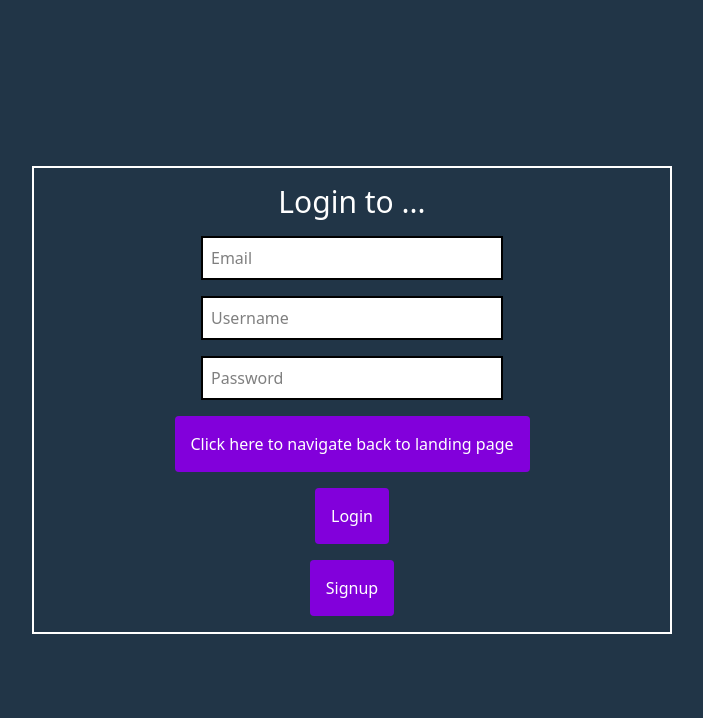
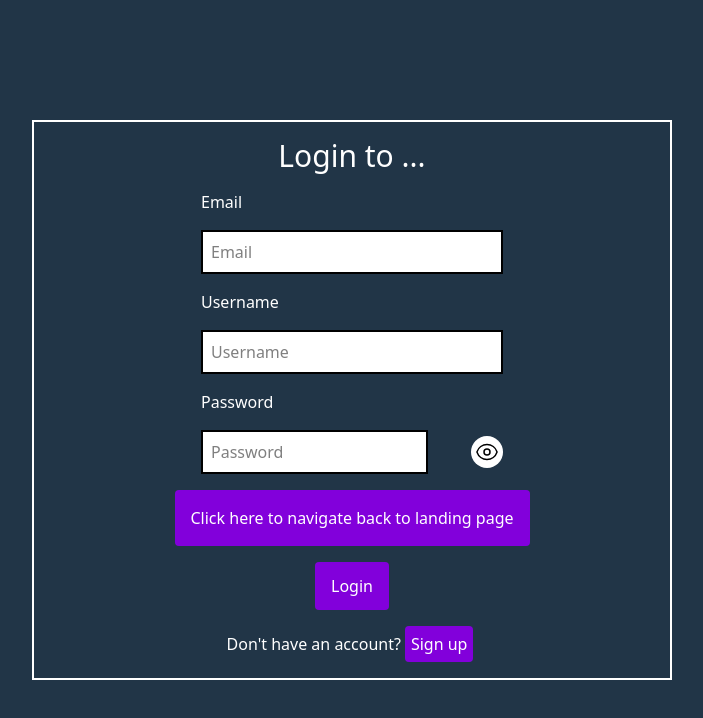
Before and after one commit to devsoc-unsw/trainee-kingsman-25t3, a React (Vite) app in the folder Frontend/: page /login in a window 1280 px wide. Shown: the top 718 px of the page, without its empty margins (288-991 px from the left). Built offline with nearby package versions, Linux system fonts and the light colour scheme.

Commit message:
updated progress for login auth

```diff
--- a/Frontend/src/pages/Login.tsx
+++ b/Frontend/src/pages/Login.tsx
@@ -1,7 +1,19 @@
+import { useState } from "react";
 import { useNavigate } from "react-router-dom"
 
 const Login = () => {
   const navigate = useNavigate();
+  const [passwordVisible, setPasswordVisible] = useState(false)
+  const [password, setPassword] = useState("")
+
+  const passwordToggle = () => {
+    setPasswordVisible(!passwordVisible)
+  }
+
+  const passwordChange = (e: React.ChangeEvent<HTMLInputElement>) => {
+    setPassword(e.target.value)
+  }
+
 
   return (
     <div className="flex justify-center items-center min-h-screen bg-[#213547] text-white">
@@ -10,10 +22,33 @@
         <h1 className="text-3xl">Login to ...</h1>
 
         <div className="flex flex-col gap-y-4 w-1/2">
+          <h2>Email</h2>
           <input placeholder="Email" className="border-2 text-black p-2 bg-white"></input>
+          <h2>Username</h2>
           <input placeholder="Username" className="border-2 text-black p-2 bg-white"></input>
-          <input placeholder="Password" className="border-2 text-black p-2 bg-white"></input>
+          <h2>Password</h2>
+          <div className="relative w-full">
+            <input
+              placeholder="Password"
+              className="border-2 text-black p-2 bg-white w-3/4"
+              onChange={passwordChange}
+              type={passwordVisible ? "text" : "password"}
+              value={password}
+              />
+              <span onClick={passwordToggle} className="absolute bg-white w-fit p-1 rounded-2xl right-0 top-1/2 -translate-y-1/2 cursor-pointer text-black select-none">
+                {passwordVisible ?
+                <svg xmlns="http://www.w3.org/2000/svg" fill="none" viewBox="0 0 24 24" strokeWidth={1.5} stroke="black" className="size-6">
+                  <path strokeLinecap="round" strokeLinejoin="round" d="M3.98 8.223A10.477 10.477 0 0 0 1.934 12C3.226 16.338 7.244 19.5 12 19.5c.993 0 1.953-.138 2.863-.395M6.228 6.228A10.451 10.451 0 0 1 12 4.5c4.756 0 8.773 3.162 10.065 7.498a10.522 10.522 0 0 1-4.293 5.774M6.228 6.228 3 3m3.228 3.228 3.65 3.65m7.894 7.894L21 21m-3.228-3.228-3.65-3.65m0 0a3 3 0 1 0-4.243-4.243m4.242 4.242L9.88 9.88" />
+                </svg>
+                :
+                <svg xmlns="http://www.w3.org/2000/svg" fill="none" viewBox="0 0 24 24" strokeWidth={1.5} stroke="black" className="size-6">
+                  <path strokeLinecap="round" strokeLinejoin="round" d="M2.036 12.322a1.012 1.012 0 0 1 0-.639C3.423 7.51 7.36 4.5 12 4.5c4.638 0 8.573 3.007 9.963 7.178.07.207.07.431 0 .639C20.577 16.49 16.64 19.5 12 19.5c-4.638 0-8.573-3.007-9.963-7.178Z" />
+                  <path strokeLinecap="round" strokeLinejoin="round" d="M15 12a3 3 0 1 1-6 0 3 3 0 0 1 6 0Z" />
+                </svg>
 
+              }
+            </span>
+          </div>
         </div>
         <button
           className="bg-purple-700 rounded p-4 cursor-pointer hover:bg-purple-800"
@@ -21,15 +56,19 @@
           Click here to navigate back to landing page
         </button>
         <button
-          className="bg-purple-700 rounded p-4 cursor-pointer hover:bg-purple-800"
+          className="bg-purple-700 rounded py-3 px-4 cursor-pointer hover:bg-purple-800"
           onClick={() => navigate("/")}>
           Login
         </button>
-        <button
-          className="bg-purple-700 rounded p-4 cursor-pointer hover:bg-purple-800"
-          onClick={() => navigate("/")}>
-          Signup
-        </button>
+        <p>Don't have an account?
+          <span className="m-1">
+            <button
+              className="bg-purple-700 rounded p-1.5 cursor-pointer hover:bg-purple-800"
+              onClick={() => navigate("/")}>
+              Sign up
+            </button>
+          </span>
+        </p>
       </div>
     </div>
   )
```
